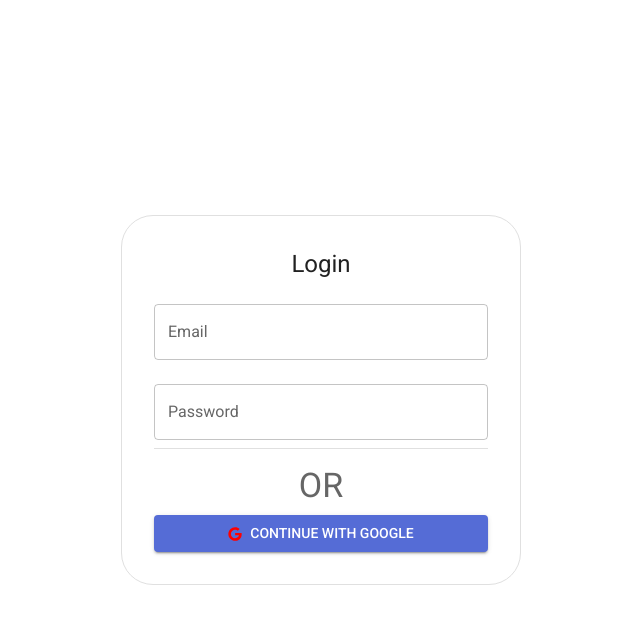
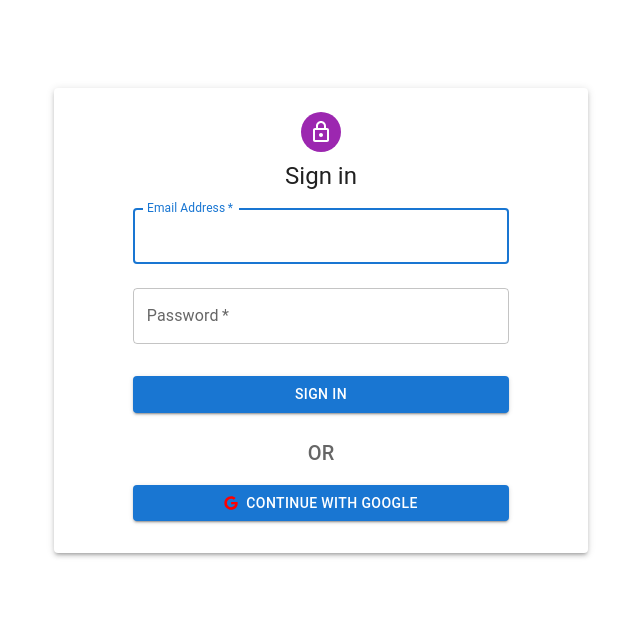
Before and after one commit to devdotfatima/Nextjs-Practice, a Next.js app: page /signIn in a window 1280 px wide. Shown: the top 624 px of the page, without its empty margins (319-959 px from the left). Built offline with nearby package versions, Linux system fonts and the light colour scheme; no server answers.

Commit message:
adds styling to navbar and signin form and shows username in navbar

```diff
--- a/app/components/GoogleSignInButton.tsx
+++ b/app/components/GoogleSignInButton.tsx
@@ -1,39 +1,48 @@
-'use client'
+"use client";
 
-import { useSearchParams } from 'next/navigation'
-import { signIn } from 'next-auth/react'
+import { useSearchParams } from "next/navigation";
+import { signIn } from "next-auth/react";
 
-import {  Button } from "@mui/material";
+import { Button } from "@mui/material";
 
 const GoogleSignInButton = () => {
-  const searchParams = useSearchParams()
-  const callbackUrl = searchParams.get('callbackUrl')
+  const searchParams = useSearchParams();
+  const callbackUrl: any = searchParams.get("callbackUrl");
 
   return (
     <Button
-    variant="contained"
-        color="primary"
-        fullWidth
-      onClick={() => signIn('google', { callbackUrl })}
-      sx={{ '& svg': { width: '1em', height: '1em', marginRight: '8px' } }}
+      variant="contained"
+      // color="primary"
+      // fullWidth
+      onClick={() => signIn("google", { callbackUrl })}
+      sx={{
+        "& svg": {
+          width: "1em",
+          height: "1em",
+          marginRight: "8px",
+        },
+        width: "75%",
+        marginTop: 0,
+        marginBottom: 2,
+      }}
     >
       <svg
-        aria-hidden='true'
-        focusable='false'
-        data-icon='google'
-        className='mr-8 w-5'
-        role='img'
-        xmlns='http://www.w3.org/2000/svg'
-        viewBox='0 0 488 512'
+        aria-hidden="true"
+        focusable="false"
+        data-icon="google"
+        className="mr-8 w-5"
+        role="img"
+        xmlns="http://www.w3.org/2000/svg"
+        viewBox="0 0 488 512"
       >
         <path
-          fill='red'
-          d='M488 261.8C488 403.3 391.1 504 248 504 110.8 504 0 393.2 0 256S110.8 8 248 8c66.8 0 123 24.5 166.3 64.9l-67.5 64.9C258.5 52.6 94.3 116.6 94.3 256c0 86.5 69.1 156.6 153.7 156.6 98.2 0 135-70.4 140.8-106.9H248v-85.3h236.1c2.3 12.7 3.9 24.9 3.9 41.4z'
+          fill="red"
+          d="M488 261.8C488 403.3 391.1 504 248 504 110.8 504 0 393.2 0 256S110.8 8 248 8c66.8 0 123 24.5 166.3 64.9l-67.5 64.9C258.5 52.6 94.3 116.6 94.3 256c0 86.5 69.1 156.6 153.7 156.6 98.2 0 135-70.4 140.8-106.9H248v-85.3h236.1c2.3 12.7 3.9 24.9 3.9 41.4z"
         ></path>
       </svg>
       Continue with Google
     </Button>
-  )
-}
+  );
+};
 
-export default GoogleSignInButton
+export default GoogleSignInButton;
--- a/app/components/Header.tsx
+++ b/app/components/Header.tsx
@@ -1,38 +1,206 @@
 "use client";
-
-import Link from "next/link";
-import { useState, useEffect } from "react";
-import { signIn, signOut, useSession, getProviders } from "next-auth/react";
-import { AppBar, Toolbar, Typography, Button } from "@mui/material";
+import { signOut, useSession } from "next-auth/react";
+import MenuIcon from "@mui/icons-material/Menu";
+import AdbIcon from "@mui/icons-material/Adb";
+import {
+  AppBar,
+  Toolbar,
+  Typography,
+  Button,
+  Avatar,
+  Box,
+  Container,
+  IconButton,
+  Menu,
+  MenuItem,
+  Tooltip,
+} from "@mui/material";
+import React from "react";
 
 const Header = () => {
-  const {data:session}=useSession();
+  const { data: session }: any = useSession();
+
+  const [anchorElNav, setAnchorElNav] = React.useState<null | HTMLElement>(
+    null
+  );
+  const [anchorElUser, setAnchorElUser] = React.useState<null | HTMLElement>(
+    null
+  );
+
+  const handleOpenNavMenu = (event: React.MouseEvent<HTMLElement>) => {
+    setAnchorElNav(event.currentTarget);
+  };
+  const handleOpenUserMenu = (event: React.MouseEvent<HTMLElement>) => {
+    setAnchorElUser(event.currentTarget);
+  };
+
+  const handleCloseNavMenu = () => {
+    setAnchorElNav(null);
+  };
+
+  const handleCloseUserMenu = () => {
+    setAnchorElUser(null);
+  };
+  const pages = [
+    { name: "Repository CSR", route: "/reposCSR" },
+    { name: "Repos SSR", route: "/repos" },
+  ];
+  const settings = [
+    {
+      name: "Profile",
+      func: () => {
+        alert("hello");
+      },
+    },
+    {
+      name: "Logout",
+      func: () => {
+        signOut();
+      },
+    },
+  ];
   return (
     <>
       {session && (
         <AppBar position="static">
-      <Toolbar>
-
-          <Typography variant="h6" component="div" sx={{ flexGrow: 1 }}>
-          <Link  href="/">
-            NEXT
-            </Link>
+          <Container maxWidth="xl">
+            <Toolbar sx={{ pt: 1 }} disableGutters>
+              <AdbIcon sx={{ display: { xs: "none", md: "flex" }, mr: 1 }} />
+              <Typography
+                variant="h6"
+                noWrap
+                component="a"
+                href="/"
+                sx={{
+                  mr: 2,
+                  display: { xs: "none", md: "flex" },
+                  fontFamily: "monospace",
+                  fontWeight: 700,
+                  letterSpacing: ".3rem",
+                  color: "inherit",
+                  textDecoration: "none",
+                }}
+              >
+                NEXT JS
               </Typography>
 
-        <Button color="inherit" href="/reposCSR">
-          Repository CSR
+              <Box sx={{ flexGrow: 1, display: { xs: "flex", md: "none" } }}>
+                <IconButton
+                  size="large"
+                  aria-label="account of current user"
+                  aria-controls="menu-appbar"
+                  aria-haspopup="true"
+                  onClick={handleOpenNavMenu}
+                  color="inherit"
+                >
+                  <MenuIcon />
+                </IconButton>
+                <Menu
+                  id="menu-appbar"
+                  anchorEl={anchorElNav}
+                  anchorOrigin={{
+                    vertical: "bottom",
+                    horizontal: "left",
+                  }}
+                  keepMounted
+                  transformOrigin={{
+                    vertical: "top",
+                    horizontal: "left",
+                  }}
+                  open={Boolean(anchorElNav)}
+                  onClose={handleCloseNavMenu}
+                  sx={{
+                    display: { xs: "block", md: "none" },
+                  }}
+                >
+                  {pages.map((page) => (
+                    <MenuItem key={page.name} onClick={handleCloseNavMenu}>
+                      <Button color="inherit" href={page.route}>
+                        {page.name}
                       </Button>
-        <Button color="inherit" href="/repos">
-          Repos SSR
+                    </MenuItem>
+                  ))}
+                </Menu>
+              </Box>
+              <AdbIcon sx={{ display: { xs: "flex", md: "none" }, mr: 1 }} />
+              <Typography
+                variant="h5"
+                noWrap
+                component="a"
+                href=""
+                sx={{
+                  mr: 2,
+                  display: { xs: "flex", md: "none" },
+                  flexGrow: 1,
+                  fontFamily: "monospace",
+                  fontWeight: 700,
+                  letterSpacing: ".3rem",
+                  color: "inherit",
+                  textDecoration: "none",
+                }}
+              >
+                LOGO
+              </Typography>
+              <Box sx={{ flexGrow: 1, display: { xs: "none", md: "flex" } }}>
+                {pages.map((page) => (
+                  <Button
+                    key={page.name}
+                    onClick={handleCloseNavMenu}
+                    sx={{ my: 2, color: "white", display: "block" }}
+                    href={page.route}
+                  >
+                    {page.name}
                   </Button>
-        <Button variant="contained" color="error" onClick={()=>signOut()}>
-          Sign Out
-        </Button>
+                ))}
+              </Box>
+
+              <Box sx={{ flexGrow: 0 }}>
+                <Tooltip title="Open settings">
+                  <IconButton onClick={handleOpenUserMenu} sx={{ p: 0 }}>
+                    <Typography
+                      sx={{ pr: 1 }}
+                      variant="h5"
+                      color="white"
+                      textAlign="center"
+                    >
+                      {session.user?.name}
+                    </Typography>
+                    <Avatar
+                      alt={session.user?.name}
+                      src={`${session.user.image}`}
+                    />
+                  </IconButton>
+                </Tooltip>
+                <Menu
+                  sx={{ mt: "45px" }}
+                  id="menu-appbar"
+                  anchorEl={anchorElUser}
+                  anchorOrigin={{
+                    vertical: "top",
+                    horizontal: "right",
+                  }}
+                  keepMounted
+                  transformOrigin={{
+                    vertical: "top",
+                    horizontal: "right",
+                  }}
+                  open={Boolean(anchorElUser)}
+                  onClose={handleCloseUserMenu}
+                >
+                  {settings.map((setting) => (
+                    <MenuItem key={setting.name} onClick={handleCloseUserMenu}>
+                      <Typography textAlign="center" onClick={setting.func}>
+                        {setting.name}
+                      </Typography>
+                    </MenuItem>
+                  ))}
+                </Menu>
+              </Box>
             </Toolbar>
+          </Container>
         </AppBar>
       )}
     </>
-
   );
 };
 export default Header;
--- a/app/components/Providers.tsx
+++ b/app/components/Providers.tsx
@@ -1,23 +1,22 @@
-'use client';
-import { CacheProvider, EmotionCache } from '@emotion/react';
-import { SessionProvider } from 'next-auth/react';
-import { ThemeProvider } from '@mui/material/styles';
-import CssBaseline from '@mui/material/CssBaseline';
-import createEmotionCache from '../createEmotionCache';
-import { AppProps } from 'next/app';
-
-import theme from '../theme';
+"use client";
+import { CacheProvider, EmotionCache } from "@emotion/react";
+import { SessionProvider } from "next-auth/react";
+import { ThemeProvider, createTheme } from "@mui/material/styles";
+import CssBaseline from "@mui/material/CssBaseline";
+import createEmotionCache from "../createEmotionCache";
+import { AppProps } from "next/app";
+import { Container } from "@mui/material";
 
 export interface MyAppProps extends AppProps {
   emotionCache?: EmotionCache;
 }
-
+const defaultTheme = createTheme();
 const clientSideEmotionCache = createEmotionCache();
 
 const Providers = ({ children, session }: any) => (
   <SessionProvider session={session}>
     <CacheProvider value={clientSideEmotionCache}>
-      <ThemeProvider theme={theme}>
+      <ThemeProvider theme={defaultTheme}>
         <CssBaseline />
         {children}
       </ThemeProvider>
--- a/app/layout.tsx
+++ b/app/layout.tsx
@@ -15,7 +15,7 @@ export const metadata = {
 export default function RootLayout({ children }: any) {
   return (
     <html lang="en">
-      <body className={poppins.className}>
+      <body>
         <Providers>
           <Header />
           <main className="container">{children}</main>
--- a/app/signIn/page.tsx
+++ b/app/signIn/page.tsx
@@ -1,55 +1,109 @@
-'use client'
+"use client";
 
-import { TextField, Button, Box, Typography, Divider } from "@mui/material";
-import {useState} from 'react'
+import {
+  TextField,
+  Button,
+  Box,
+  Typography,
+  Divider,
+  Avatar,
+  Checkbox,
+  FormControlLabel,
+  Grid,
+  Link,
+  Paper,
+} from "@mui/material";
+import LockOutlinedIcon from "@mui/icons-material/LockOutlined";
+import { useState } from "react";
 import GoogleSignInButton from "../components/GoogleSignInButton";
 
 const SignInPage = () => {
-  const [email, setEmail] = useState("");
-  const [password, setPassword] = useState("");
+  const [email, setEmail] = useState<FormDataEntryValue | null>("");
+  const [password, setPassword] = useState<FormDataEntryValue | null>("");
 
+  const handleSubmit = (event: React.FormEvent<HTMLFormElement>) => {
+    event.preventDefault();
+    const data = new FormData(event.currentTarget);
+    console.log({
+      email: data.get("email"),
+      password: data.get("password"),
+    });
+    setEmail(data.get("email"));
+    setPassword(data.get("password"));
+  };
 
   return (
     <Box
-    display="flex"
-    justifyContent="center"
-    alignItems="center"
-    minHeight="100vh"
+      height="100vh"
+      sx={{
+        paddingTop: 8,
+        display: "flex",
+        flexDirection: "column",
+        alignItems: "center",
+      }}
     >
-    <Box
-      p={4}
-      border={1}
-      borderColor="grey.300"
-      borderRadius={8}
-      width={400}
-      textAlign="center"
+      <Paper
+        component="form"
+        onSubmit={handleSubmit}
+        elevation={3} // Add elevation for a raised effect
+        sx={{
+          mt: 3,
+          width: "50%", // Adjust the width of the form
+          padding: "1rem", // Add padding inside the form
+          display: "flex",
+          flexDirection: "column",
+          alignItems: "center",
+        }}
       >
-      <Typography variant="h5" component="h1" gutterBottom>
-        Login
+        <Avatar sx={{ m: 1, bgcolor: "secondary.main" }}>
+          <LockOutlinedIcon />
+        </Avatar>
+        <Typography component="h1" variant="h5">
+          Sign in
         </Typography>
+
         <TextField
+          margin="normal"
+          required
+          fullWidth
           id="email"
-        label="Email"
-        variant="outlined"
-        fullWidth
-        margin="normal"
+          label="Email Address"
+          name="email"
+          autoComplete="email"
+          autoFocus
+          sx={{ width: "75%" }}
         />
         <TextField
-        id="password"
+          sx={{ width: "75%" }}
+          margin="normal"
+          required
+          fullWidth
+          name="password"
           label="Password"
           type="password"
-        variant="outlined"
-        fullWidth
-        margin="normal"
+          id="password"
+          autoComplete="current-password"
         />
-      <Divider />
-      <Typography variant="h4" color="textSecondary" mt={2} mb={1}>
+        <Button
+          type="submit"
+          // fullWidth
+          variant="contained"
+          sx={{ mt: 3, mb: 2, width: "75%" }}
+        >
+          Sign In
+        </Button>
+        <Typography
+          align="center"
+          variant="h6"
+          color="textSecondary"
+          sx={{ mt: 1, mb: 2 }}
+        >
           OR
         </Typography>
-      <GoogleSignInButton/>
+        <GoogleSignInButton />
+      </Paper>
     </Box>
-  </Box>
-  )
-}
+  );
+};
 
 export default SignInPage;
--- a/package.json
+++ b/package.json
@@ -13,6 +13,7 @@
     "@emotion/react": "^11.11.0",
     "@emotion/server": "^11.11.0",
     "@emotion/styled": "^11.11.0",
+    "@mui/icons-material": "^5.11.16",
     "@mui/material": "^5.13.1",
     "@types/node": "20.1.4",
     "@types/react": "18.2.6",
```
Also changed, not shown: 1 other file (tests, documents, lock files or other folders). Lines whose indentation alone changed are shown as unchanged.
